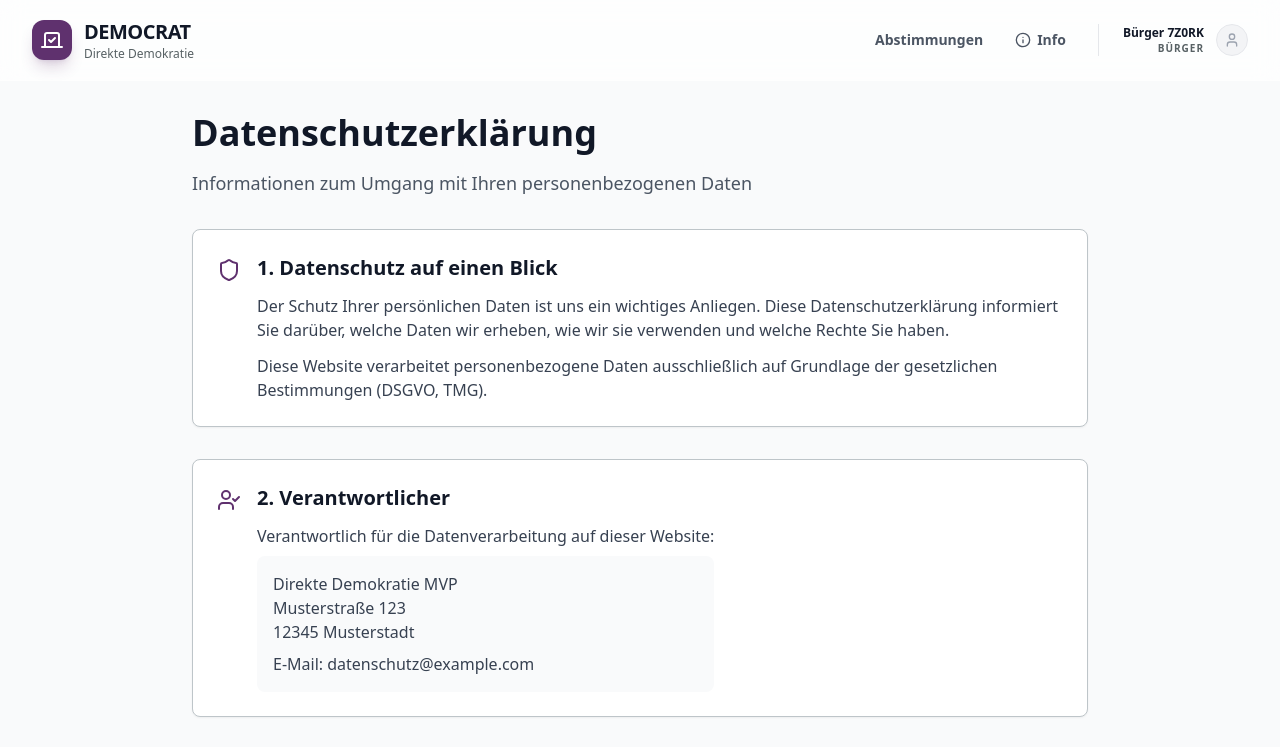
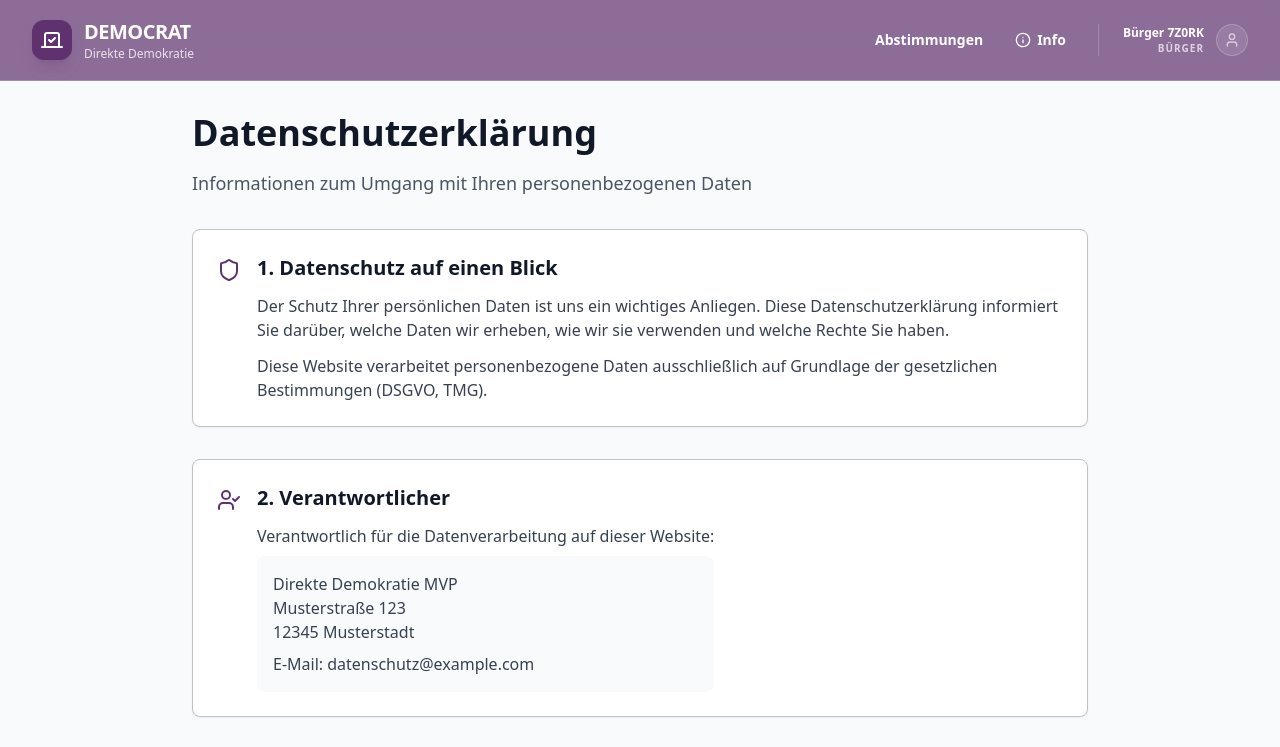
Before and after one commit to Seakuh/DEMOCRAT-FRONTEND, a React (Vite) app: page /datenschutz in a window 1280 px wide. Shown: the top 747 px of the page. Built offline with nearby package versions, Linux system fonts and the light colour scheme; no server answers.

Commit message:
change bg

```diff
--- a/src/components/AppShell.tsx
+++ b/src/components/AppShell.tsx
@@ -30,10 +30,10 @@ export function AppShell({ children }: AppShellProps) {
                 <Vote className="w-5 h-5 md:w-6 md:h-6 text-white" />
               </div>
               <div className="flex flex-col">
-                <h1 className="text-base md:text-xl font-black text-gray-900 leading-none tracking-tight">
+                <h1 className="text-base md:text-xl font-black text-white leading-none tracking-tight">
                   DEMOCRAT
                 </h1>
-                <p className="hidden sm:block text-[10px] md:text-xs text-gray-500 font-medium">Direkte Demokratie</p>
+                <p className="hidden sm:block text-[10px] md:text-xs text-white/80 font-medium">Direkte Demokratie</p>
               </div>
             </Link>
 
@@ -41,24 +41,24 @@ export function AppShell({ children }: AppShellProps) {
             <nav className="hidden md:flex items-center gap-8">
               <Link
                 to="/"
-                className="text-sm font-bold text-gray-600 hover:text-primary transition-colors"
+                className="text-sm font-bold text-white hover:text-white/80 transition-colors"
               >
                 Abstimmungen
               </Link>
               <Link
                 to="/about"
-                className="text-sm font-bold text-gray-600 hover:text-primary transition-colors flex items-center gap-1.5"
+                className="text-sm font-bold text-white hover:text-white/80 transition-colors flex items-center gap-1.5"
               >
                 <Info className="w-4 h-4" />
                 Info
               </Link>
-              <div className="flex items-center gap-3 pl-6 border-l border-gray-200">
+              <div className="flex items-center gap-3 pl-6 border-l border-white/20">
                 <div className="flex flex-col items-end">
-                  <span className="text-xs font-bold text-gray-900">{user.displayName}</span>
-                  <span className="text-[10px] text-gray-500 uppercase tracking-widest font-bold">Bürger</span>
+                  <span className="text-xs font-bold text-white">{user.displayName}</span>
+                  <span className="text-[10px] text-white/70 uppercase tracking-widest font-bold">Bürger</span>
                 </div>
-                <div className="w-8 h-8 bg-gray-100 rounded-full flex items-center justify-center border border-gray-200">
-                  <User className="w-4 h-4 text-gray-400" />
+                <div className="w-8 h-8 bg-white/10 rounded-full flex items-center justify-center border border-white/20">
+                  <User className="w-4 h-4 text-white/60" />
                 </div>
               </div>
             </nav>
@@ -67,7 +67,7 @@ export function AppShell({ children }: AppShellProps) {
             <div className="md:hidden flex items-center gap-4">
               <button
                 onClick={() => setIsMobileMenuOpen(!isMobileMenuOpen)}
-                className="p-2 text-gray-600 hover:bg-gray-100 rounded-lg transition-colors"
+                className="p-2 text-white hover:bg-white/10 rounded-lg transition-colors"
               >
                 {isMobileMenuOpen ? <X className="w-6 h-6" /> : <Menu className="w-6 h-6" />}
               </button>
@@ -77,32 +77,32 @@ export function AppShell({ children }: AppShellProps) {
 
         {/* Mobile Navigation */}
         {isMobileMenuOpen && (
-          <div className="md:hidden bg-white border-b border-gray-100 animate-in slide-in-from-top duration-200">
+          <div className="md:hidden bg-primary border-b border-white/10 animate-in slide-in-from-top duration-200">
             <div className="px-4 pt-2 pb-6 space-y-1">
               <Link
                 to="/"
                 onClick={() => setIsMobileMenuOpen(false)}
-                className="flex items-center gap-3 px-4 py-3 text-base font-bold text-gray-700 hover:bg-gray-50 rounded-xl transition-colors"
+                className="flex items-center gap-3 px-4 py-3 text-base font-bold text-white hover:bg-white/10 rounded-xl transition-colors"
               >
-                <Vote className="w-5 h-5 text-primary" />
+                <Vote className="w-5 h-5 text-white" />
                 Abstimmungen
               </Link>
               <Link
                 to="/about"
                 onClick={() => setIsMobileMenuOpen(false)}
-                className="flex items-center gap-3 px-4 py-3 text-base font-bold text-gray-700 hover:bg-gray-50 rounded-xl transition-colors"
+                className="flex items-center gap-3 px-4 py-3 text-base font-bold text-white hover:bg-white/10 rounded-xl transition-colors"
               >
-                <Info className="w-5 h-5 text-primary" />
+                <Info className="w-5 h-5 text-white" />
                 Info
               </Link>
-              <div className="mt-4 pt-4 border-t border-gray-100 px-4">
+              <div className="mt-4 pt-4 border-t border-white/10 px-4">
                 <div className="flex items-center gap-3">
-                  <div className="w-10 h-10 bg-gray-100 rounded-full flex items-center justify-center border border-gray-200">
-                    <User className="w-5 h-5 text-gray-400" />
+                  <div className="w-10 h-10 bg-white/10 rounded-full flex items-center justify-center border border-white/20">
+                    <User className="w-5 h-5 text-white/60" />
                   </div>
                   <div className="flex flex-col">
-                    <span className="text-sm font-bold text-gray-900">{user.displayName}</span>
-                    <span className="text-xs text-gray-500 uppercase tracking-widest font-bold">Bürger</span>
+                    <span className="text-sm font-bold text-white">{user.displayName}</span>
+                    <span className="text-xs text-white/70 uppercase tracking-widest font-bold">Bürger</span>
                   </div>
                 </div>
               </div>
--- a/src/index.css
+++ b/src/index.css
@@ -4,10 +4,10 @@
 
 @layer components {
   .glass-header {
-    @apply bg-white/70 backdrop-blur-md border-b border-white/20 sticky top-0 z-50 transition-all duration-300;
+    @apply bg-primary/70 backdrop-blur-md border-b border-white/20 sticky top-0 z-50 transition-all duration-300;
   }
 
   .glass-header-scrolled {
-    @apply bg-white/90 shadow-sm;
+    @apply bg-primary/90 shadow-sm;
   }
 }
```
